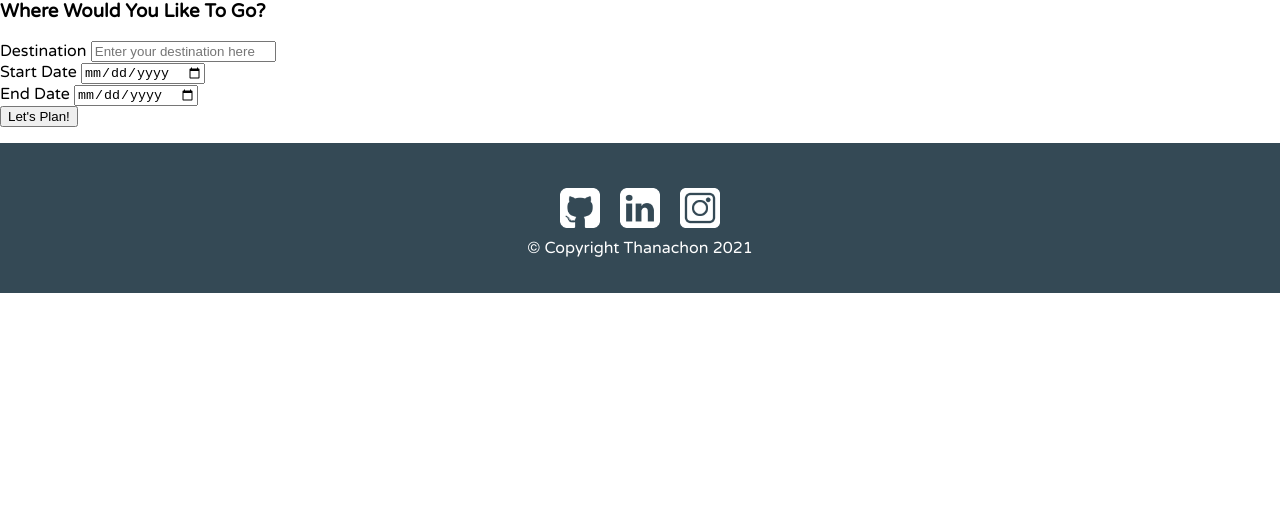
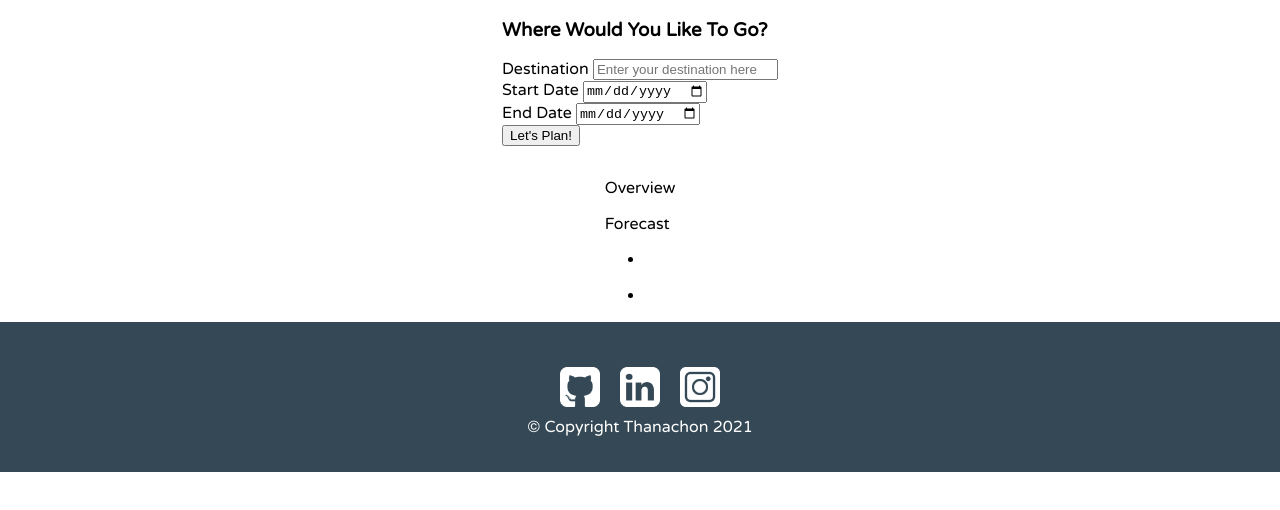
Before and after one commit to thasup/travel-planner-app, a website built with webpack: page src/client/html/index.html in a window 1280 px wide. Built offline with nearby package versions, Linux system fonts and the light colour scheme.

Commit message:
Revise handleDate from currentDate.js

```diff
--- a/src/client/html/index.html
+++ b/src/client/html/index.html
@@ -33,21 +33,38 @@
             <!-- <div id="map"></div> -->
         </section>
         <section class="detail">
+            <div class="selector">
+                <div class="selector-list">
+                    <p id="overview-tab">Overview</p>
+                    <p id="forecast-tab">Forecast</p>
+                    <p id="country-tab"></p>
+                </div>
+            </div>
             <div class="overview-container"></div>
             <div class="weather-container">
                 <div class="forecast-main">
-                    <div id="place"></div>
+                    <ul class="forecast-main-list">
+                        <li class="forecast-main-1">
                             <div id="date"></div>
                             <div id="icon"></div>
                             <div id="temp"></div>
-                    <div id="condition"></div>
+                        </li>
+                    </ul>
                 </div>
                 <div class="forecast-detail">
+                    <ul class="forecast-detail-list">
+                        <li class="forecast-detail-1">
+                            <div id="place"></div>
+                            <div id="icon"></div>
+                            <div id="temp"></div>
+                            <div id="condition"></div>
                             <div id="precipitation"></div>
                             <div id="wind-speed"></div>
                             <div id="humidity"></div>
                             <div id="pressure"></div>
                             <div id="visibility"></div>
+                        </li>
+                    </ul>
                 </div>
             </div>
         </section>
--- a/src/client/js/app.js
+++ b/src/client/js/app.js
@@ -1,7 +1,7 @@
 // import SCSS
 import '../styles/footer.scss';
 import '../styles/form.scss';
-import '../styles/base.scss';
+import '../styles/grid.scss';
 import '../styles/base.scss';
 import '../styles/overview.scss';
 
@@ -9,7 +9,7 @@ import '../styles/overview.scss';
 import {handleSubmit} from './handleSubmit';
 import {alertError} from './alertError';
 import {updateImage} from './updateImage';
-import {currentDate} from './currentDate';
+import {handleDate} from './handleDate';
 import {updateUI} from './updateUI';
 import {updateWeather} from './updateWeather';
 
@@ -38,7 +38,12 @@ export {
     handleSubmit,
     alertError,
     updateImage,
-    currentDate,
+    handleDate,
     updateUI,
     updateWeather,
 }
+
+// Run handleDate function when page loaded
+window.addEventListener("load", (event) => {
+    Client.handleDate()
+});
--- a/src/client/js/currentDate.js
+++ /dev/null
@@ -1,19 +0,0 @@
-export function currentDate() {
-    // Create a new date instance dynamically with JS
-    let localDate = new Date();
-    const year = [
-        'January',
-        'February',
-        'March',
-        'April',
-        'May',
-        'June',
-        'July',
-        'August',
-        'September',
-        'October',
-        'November',
-        'December'];
-    let today = `${localDate.getDate()} ${year[localDate.getMonth()]} ${localDate.getFullYear()}`;
-    return today;
-};
--- /dev/null
+++ b/src/client/js/handleDate.js
@@ -0,0 +1,45 @@
+export function handleDate() {
+
+    // Create a new date instance dynamically with JS
+    let localDate = new Date();
+    const year = [
+        'January',
+        'February',
+        'March',
+        'April',
+        'May',
+        'June',
+        'July',
+        'August',
+        'September',
+        'October',
+        'November',
+        'December'];
+    let dd = localDate.getDate();
+    let mm = year[localDate.getMonth()];
+    let yy = localDate.getFullYear();
+    let today = `${dd} ${mm} ${yy}`;
+
+    // Prevent date input to be able to select previous date
+    let DD = localDate.getDate();
+    let MM = localDate.getMonth() + 1;
+
+    if (DD < 10) {
+        DD = `0${DD}`;
+    };
+
+    if (MM < 10) {
+        MM = `0${MM}`;
+    };
+
+    let minDay = `${yy}-${MM}-${DD}`;
+
+    console.log({today, minDay});
+
+    document.getElementById("start-date").setAttribute("min", minDay);
+    document.getElementById("end-date").setAttribute("min", minDay);
+
+    // Calculate trip duration from input
+
+    return today, minDay;
+};
--- a/src/client/js/handleSubmit.js
+++ b/src/client/js/handleSubmit.js
@@ -33,6 +33,7 @@ export function handleSubmit(event) {
             inputLng = res.geonames[0].lng;
             country = res.geonames[0].countryName;
             console.log(inputLat, inputLng, country);
+
             Client.updateUI(inputPlace, country, inputStartDate, inputEndDate)
             console.log(inputPlace, country, inputStartDate, inputEndDate);
         })
@@ -68,10 +69,6 @@ export function handleSubmit(event) {
                 .then(res => res.json())
                 .then(function(res) {
                     console.log(`::: Initial Fetching Success :::`);
-                    // console.log(res);
-                    // const data = res.data[0];
-                    // city = data.city_name;
-                    // console.log(city);
                     hits = res.totalHits;
 
                     // If images of input place does not exist, fetch country images instead.
```
Lines whose indentation alone changed are shown as unchanged.
